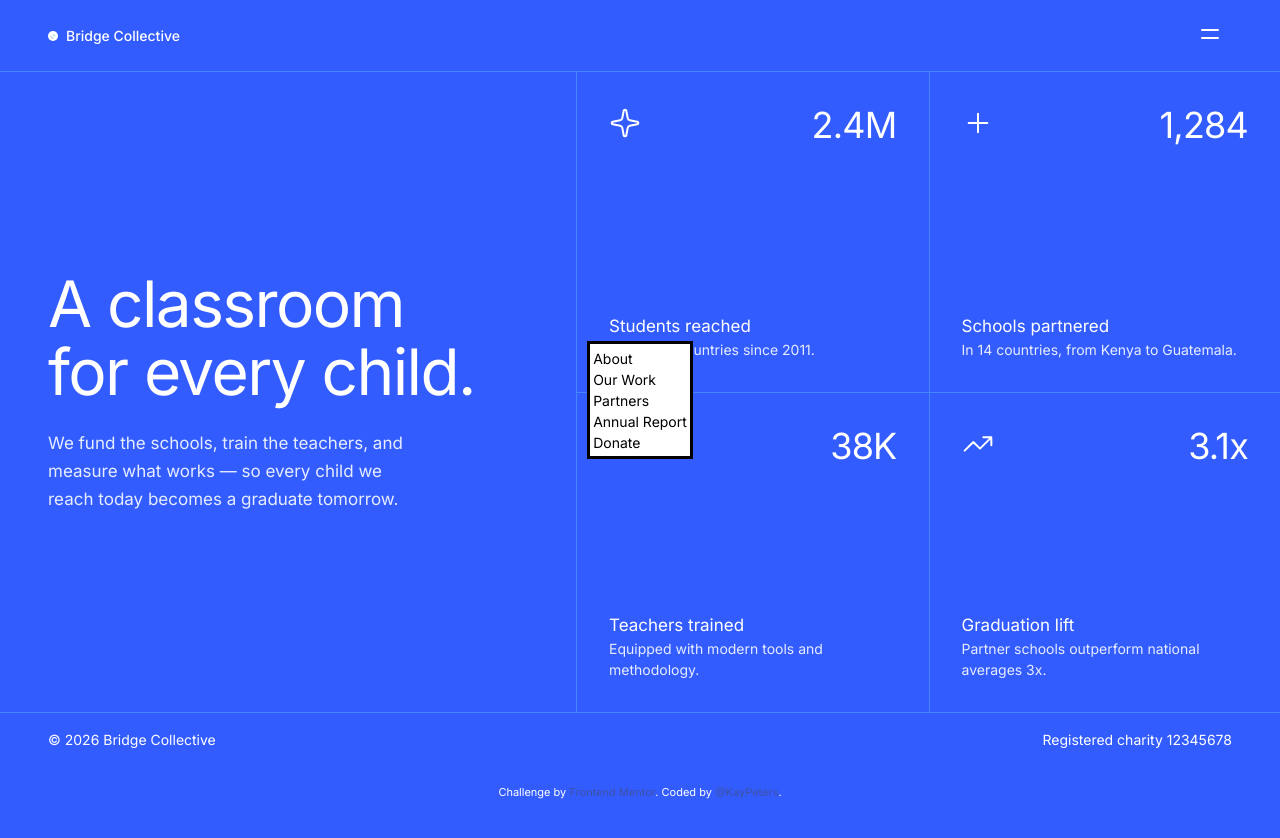
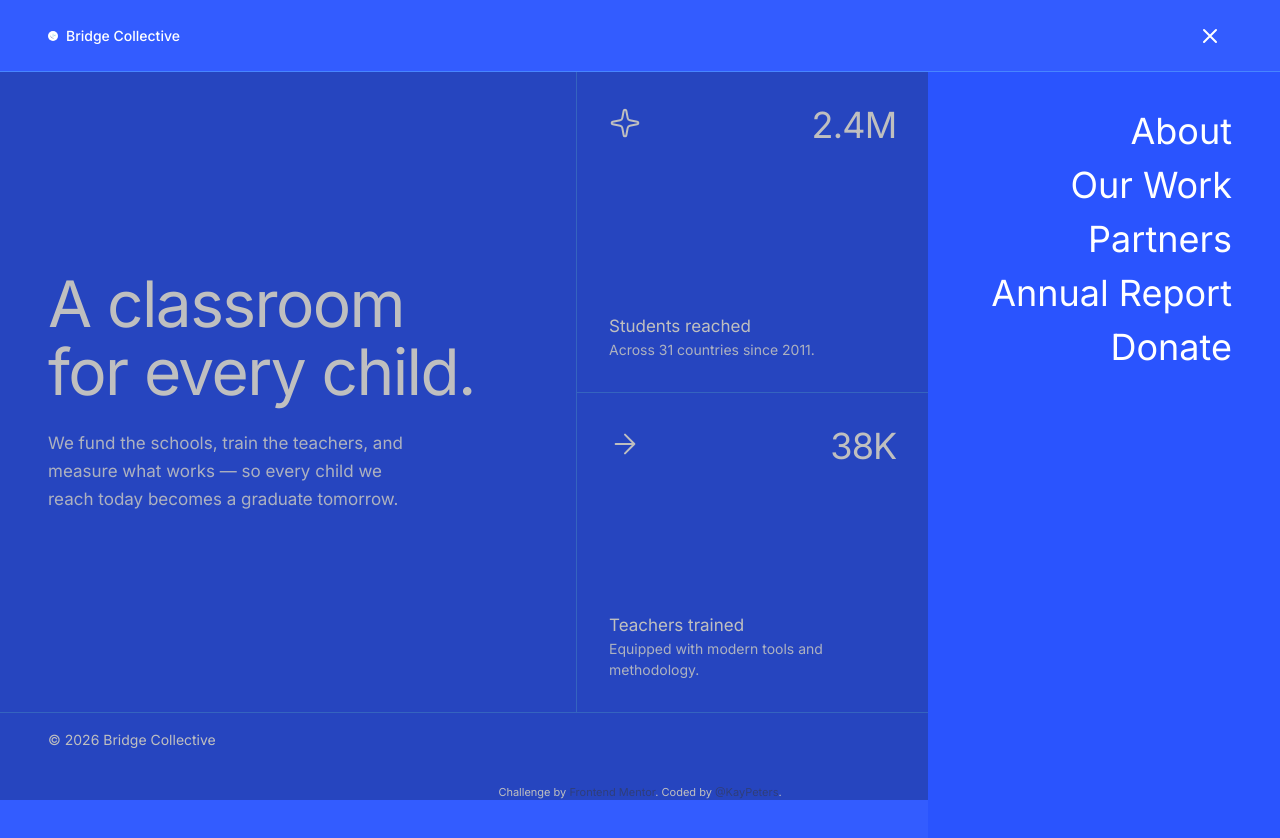
Before and after one commit to KayPeter/frontendmentor-grid-landing-page, a plain HTML site: page index.html in a window 1280 px wide. Both pictures are taken after a click on the button "Open menu". Before the commit the page ends 800 px from the top, so only its background shows below. Drawn offline with Linux system fonts and the light colour scheme.

Commit message:
menu states complete

```diff
--- a/index.html
+++ b/index.html
@@ -29,21 +29,33 @@
         Bridge Collective
       </a>
       <button class="menu-button" aria-label="Open menu" popovertarget="menu">
-        <img src="./assets/images/icon-menu.svg" alt="" aria-hidden="true" />
+        <img
+          class="menu-icon"
+          src="./assets/images/icon-menu.svg"
+          alt=""
+          aria-hidden="true"
+        />
+        <img
+          class="menu-icon-close"
+          src="./assets/images/icon-close.svg"
+          alt=""
+          aria-hidden="true"
+        />
       </button>
       <nav class="menu" id="menu" popover aria-label="Main">
         <!-- Menu panel — hidden until the hamburger is activated -->
         <ul>
-          <li><a href="#main">About</a></li>
-          <li><a href="#main">Our Work</a></li>
-          <li><a href="#main">Partners</a></li>
-          <li><a href="#main">Annual Report</a></li>
-          <li><a href="#main">Donate</a></li>
+          <li><a href="#">About</a></li>
+          <li><a href="#">Our Work</a></li>
+          <li><a href="#">Partners</a></li>
+          <li><a href="#">Annual Report</a></li>
+          <li><a href="#">Donate</a></li>
         </ul>
       </nav>
     </header>
 
     <!-- Hero -->
+    <div class="overlay" id="overlay"></div>
     <main id="main" class="hero">
       <section class="intro">
         <h1>A classroom for every child.</h1>
--- a/styles.css
+++ b/styles.css
@@ -44,11 +44,22 @@ The desktop styles are indicated with a media query*/
   }
 }
 
-/* ---------- BASE STYLES ---------- */
+/* BASE STYLES  */
 *,
 *::before,
 *::after {
   box-sizing: border-box;
+}
+
+#overlay {
+  display: none;
+  position: fixed;
+  bottom: 0;
+  left: 0;
+  min-width: 100dvw;
+  min-height: calc(100dvh - var(--bar-height)); /* Adjust for header height */
+  background-color: var(--overlay);
+  z-index: 1; /* Ensure the overlay is above other content */
 }
 
 body {
@@ -63,6 +74,13 @@ body {
   font-size: var(--fs-small);
   font-weight: var(--fw-regular);
   line-height: var(--line-height-lg);
+}
+
+body:has(.menu:popover-open) {
+  overflow: hidden; /* Prevents scrolling when the menu is open */
+  #overlay {
+    display: block;
+  }
 }
 
 h1,
@@ -93,6 +111,19 @@ a {
   border-bottom: 1px solid var(--line);
 }
 
+.menu-icon-close {
+  display: none;
+}
+
+.site-header:has(.menu:popover-open) {
+  .menu-icon {
+    display: none;
+  }
+  .menu-icon-close {
+    display: block;
+  }
+}
+
 .brand {
   display: inline-flex;
   align-items: center;
@@ -112,6 +143,9 @@ a {
 }
 
 .menu-button {
+  display: inline-flex;
+  align-items: center;
+  justify-content: center;
   background: none;
   border: none;
   padding: 0;
@@ -124,6 +158,32 @@ a {
 .menu-button:hover,
 .menu-button:active {
   background: var(--overlay-light);
+}
+
+/* I might not need :popopen state, because this element is only visible when :popopen is TRUE */
+.menu {
+  position: absolute;
+  margin: 0;
+  top: var(--bar-height);
+  right: 0;
+  left: auto;
+  bottom: auto;
+  min-width: 100dvw;
+  /* The height has to be different for mobile and desktop */
+  min-height: var(--stat-min);
+  font-size: var(--fs-stat);
+  color: var(--white);
+  background-color: var(--bg-raised);
+  border: none;
+  padding-block: var(--stat-pad);
+  text-align: center;
+  z-index: 2;
+}
+
+.menu a:hover,
+.menu a:active,
+.menu a:focus {
+  text-decoration: underline;
 }
 
 /* HERO */
@@ -216,6 +276,13 @@ a {
     grid-template-columns: 45fr 55fr;
   }
 
+  .menu {
+    min-width: 27.5%;
+    min-height: 100dvh;
+    text-align: right;
+    padding-right: var(--gutter);
+  }
+
   .intro {
     display: flex;
     flex-direction: column;
@@ -255,3 +322,11 @@ a {
 .attribution a {
   color: hsl(228, 45%, 44%);
 }
+
+/* NO ANIMATION */
+@media (prefers-reduced-motion: reduce) {
+  * {
+    transition: none !important;
+    animation: none !important;
+  }
+}
```
